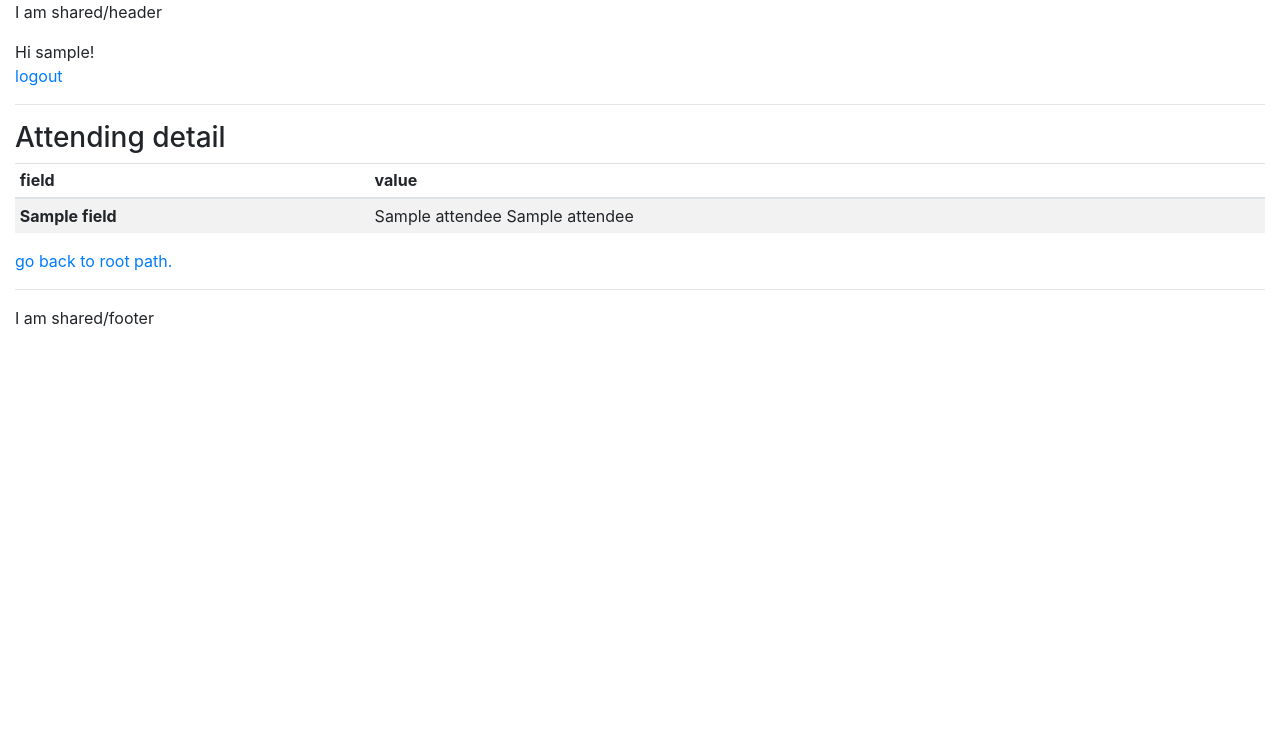
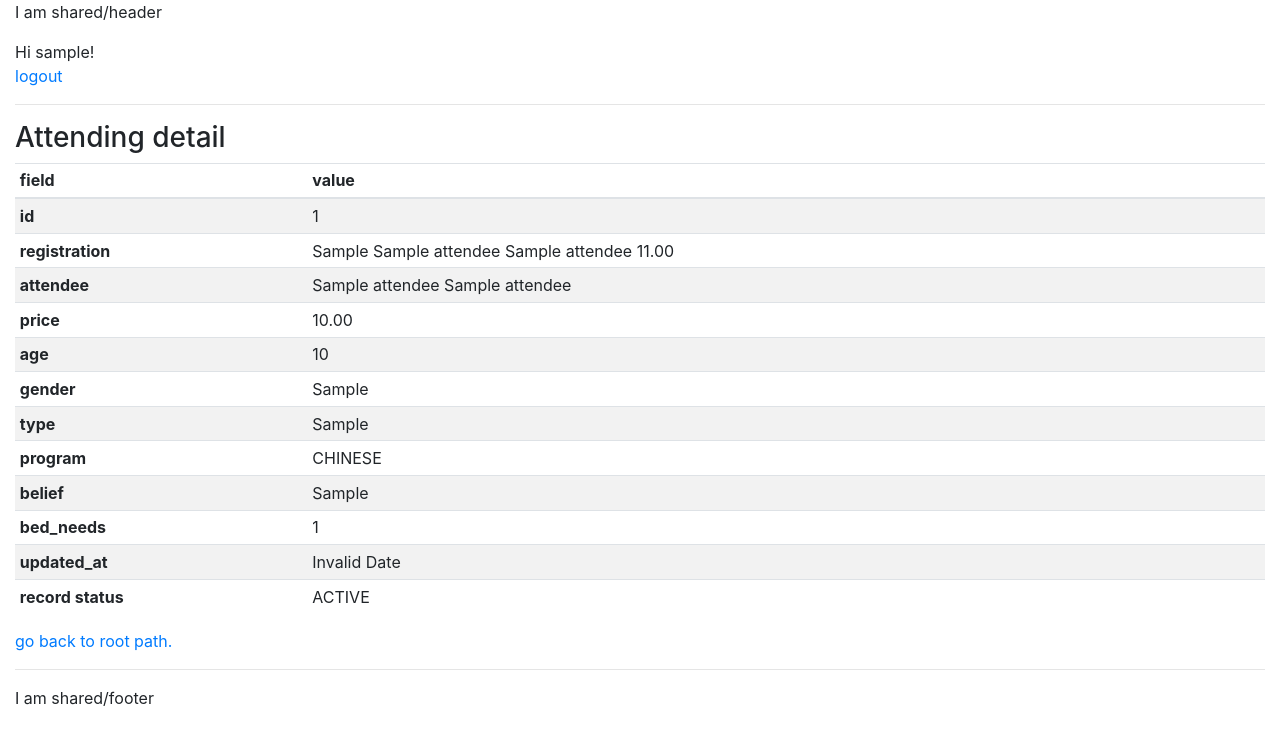
Before and after one commit to xjlin0/attendee, a Django app: template mainsite/templates/attendings/detail.html in a window 1280 px wide. Shown: the top 745 px of the page. Run offline with Django 3.2, Linux system fonts and the light colour scheme; a user stored in the database is signed in; tables that the repository leaves empty hold one stand-in row (values such as "Sample post"); the template is opened without the code that fills it: values that come from a table or form of the project are taken from there, most other values are stand-ins (such as "Sample title", 1, 10 or a date in 2020); some libraries are stand-ins or nearby versions.

Commit message:
detail view partially finished without notes

```diff
--- a/mainsite/static/javascripts/attendings/detail.js
+++ b/mainsite/static/javascripts/attendings/detail.js
@@ -1,6 +1,7 @@
 Attendee.attendingsDetail = {
   init: () => {
     console.log("attendee/mainsite/static/javascripts/attendings/detail.js");
+    Attendee.utilities.convertUTC('.utc', 'utc');
   }
 }
 
--- a/mainsite/static/javascripts/shared/utilities.js
+++ b/mainsite/static/javascripts/shared/utilities.js
@@ -3,8 +3,13 @@
     console.log("attendee/mainsite/static/javascripts/shared/utilities.js");
   },
 
-  test: () => {
-    console.log("Attendee.utilities.test() ready");
+  convertUTC: (nodeClass, datasetName) => {
+    const nodesWithUtcTime = document.querySelectorAll(nodeClass);
+
+    nodesWithUtcTime.forEach((nodeWithUtcTime)=>{
+      const utcDate = new Date(nodeWithUtcTime.dataset[datasetName]);
+      nodeWithUtcTime.textContent = utcDate.toLocaleString();
+    })
   }
 }
 
--- a/mainsite/templates/attendings/detail.html
+++ b/mainsite/templates/attendings/detail.html
@@ -32,17 +32,54 @@
     </tr>
   </thead>
   <tbody>
-{% for field in attending_fields %}
     <tr>
-      <th scope="row">
-          {{ field }}
-      </th>
-      <td> {{attending.attendee}}
-      </td>
+        <th scope="row">id</th>
+        <td> {{ attending.id }} </td>
     </tr>
-{% endfor %}
-
-  </tbody>
+    <tr>
+        <th scope="row">registration</th>
+        <td> {{ registration }} </td>
+    </tr>
+    <tr>
+        <th scope="row">attendee</th>
+        <td> {{ attending.attendee }} </td>
+    </tr>
+    <tr>
+        <th scope="row">price</th>
+        <td> {{ attending.price }} </td>
+    </tr>
+    <tr>
+        <th scope="row">age</th>
+        <td> {{ attending.age }} </td>
+    </tr>
+    <tr>
+        <th scope="row">gender</th>
+        <td> {{ attending.gender }} </td>
+    </tr>
+    <tr>
+        <th scope="row">type</th>
+        <td> {{ attending.attending_type }} </td>
+    </tr>
+    <tr>
+        <th scope="row">program</th>
+        <td> {{ attending.attending_program }} </td>
+    </tr>
+    <tr>
+        <th scope="row">belief</th>
+        <td> {{ attending.belief }} </td>
+    </tr>
+    <tr>
+        <th scope="row">bed_needs</th>
+        <td> {{ attending.bed_needs }} </td>
+    </tr>
+    <tr>
+        <th scope="row">updated_at</th>
+        <td class="utc" data-utc={{utc_time}}> {{ attending.updated_at }} UTC</td>
+    </tr>
+    <tr>
+        <th scope="row">record status</th>
+        <td> {{ attending.status }} </td>
+    </tr>
 </table>
 </div>
 
--- a/mainsite/views/attendings.py
+++ b/mainsite/views/attendings.py
@@ -40,5 +40,5 @@
 
     def get_context_data(self, **kwargs):
         data = super().get_context_data(**kwargs)
-        data['attending_fields'] = [field.name for field in Attending._meta.fields]
+        data['utc_time'] = self.object.updated_at.isoformat()
         return data
```
